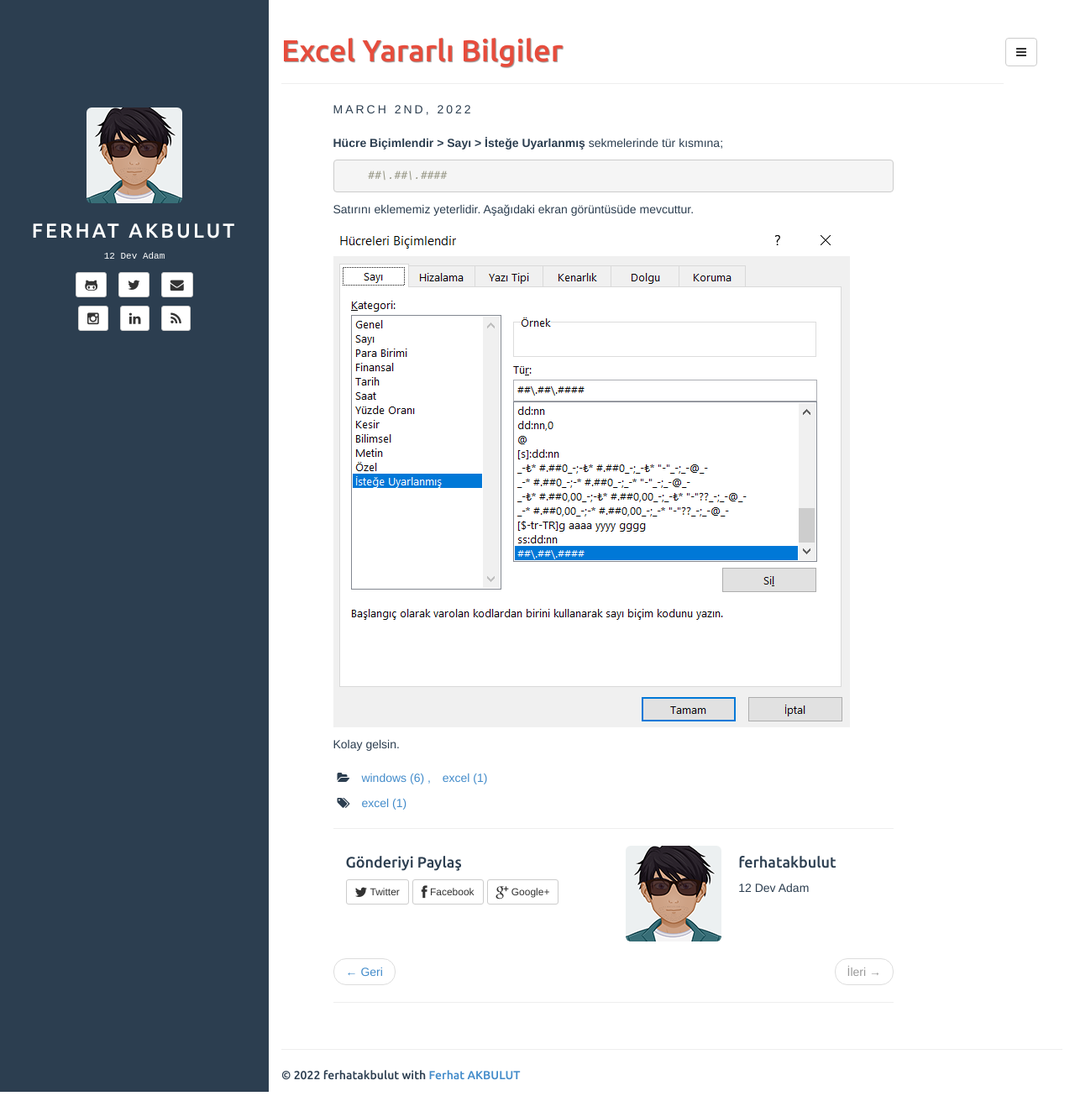
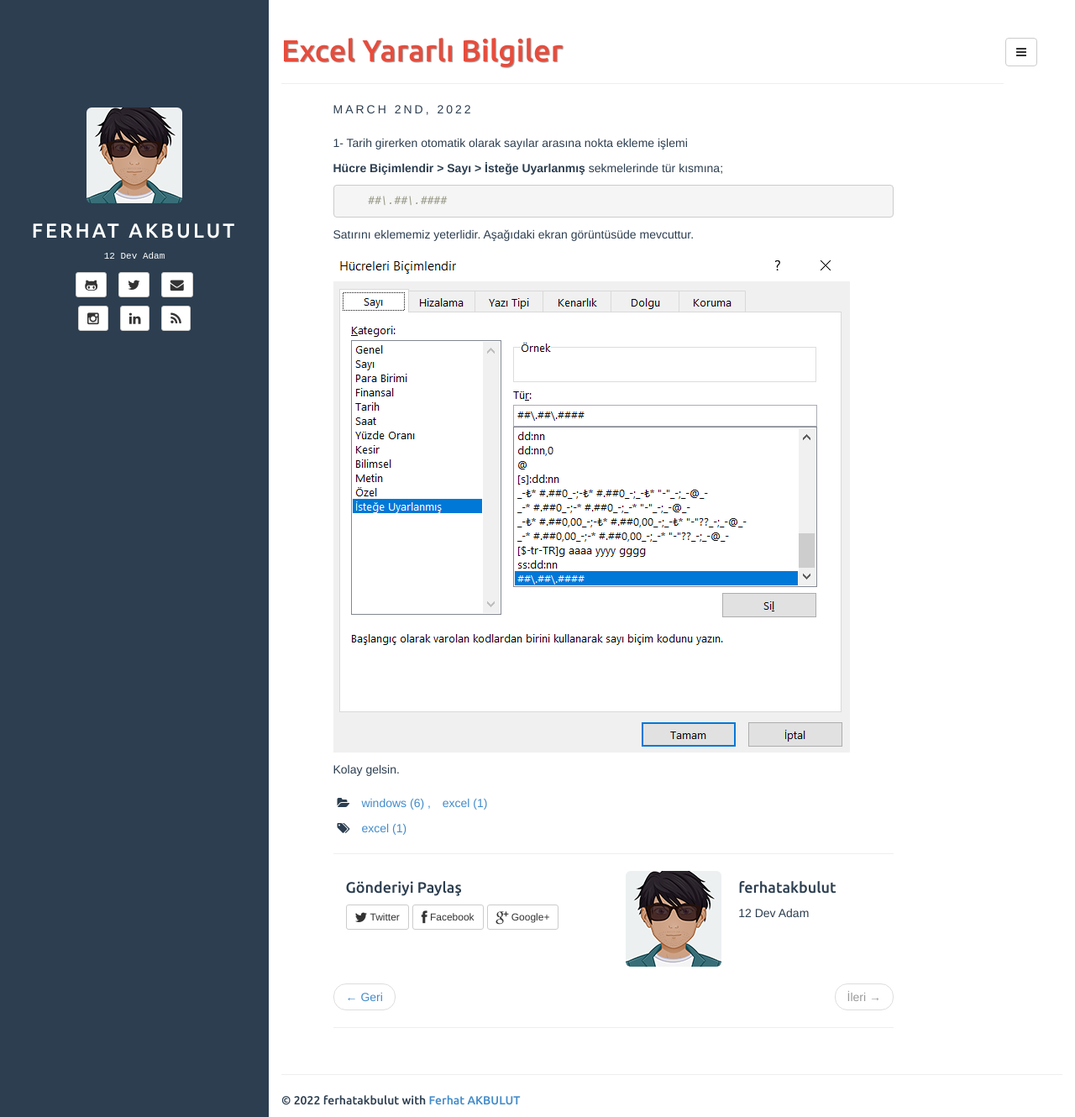
Before and after one commit to ferhatakbulut/ferhatakbulut.github.io, a Jekyll site: the page built from _posts/2022-03-02-excel-yararli-bilgiler.md, in a window 1280 px wide and 1330 px high. Shown: the whole window at 84% size. Built offline with Jekyll 4.4.1, drawn with Linux system fonts in a browser that asks for light colours.

Commit message:
update 2022-03-02-excel-yararli-bilgiler.md

```diff
--- a/_posts/2022-03-02-excel-yararli-bilgiler.md
+++ b/_posts/2022-03-02-excel-yararli-bilgiler.md
@@ -5,7 +5,7 @@
 tags: [excel]
 description: Bazı Excel Yararlı Bilgiler
 ---
-
+1- Tarih girerken otomatik olarak sayılar arasına nokta ekleme işlemi
 
 **Hücre Biçimlendir > Sayı > İsteğe Uyarlanmış** sekmelerinde tür kısmına;
 
```
